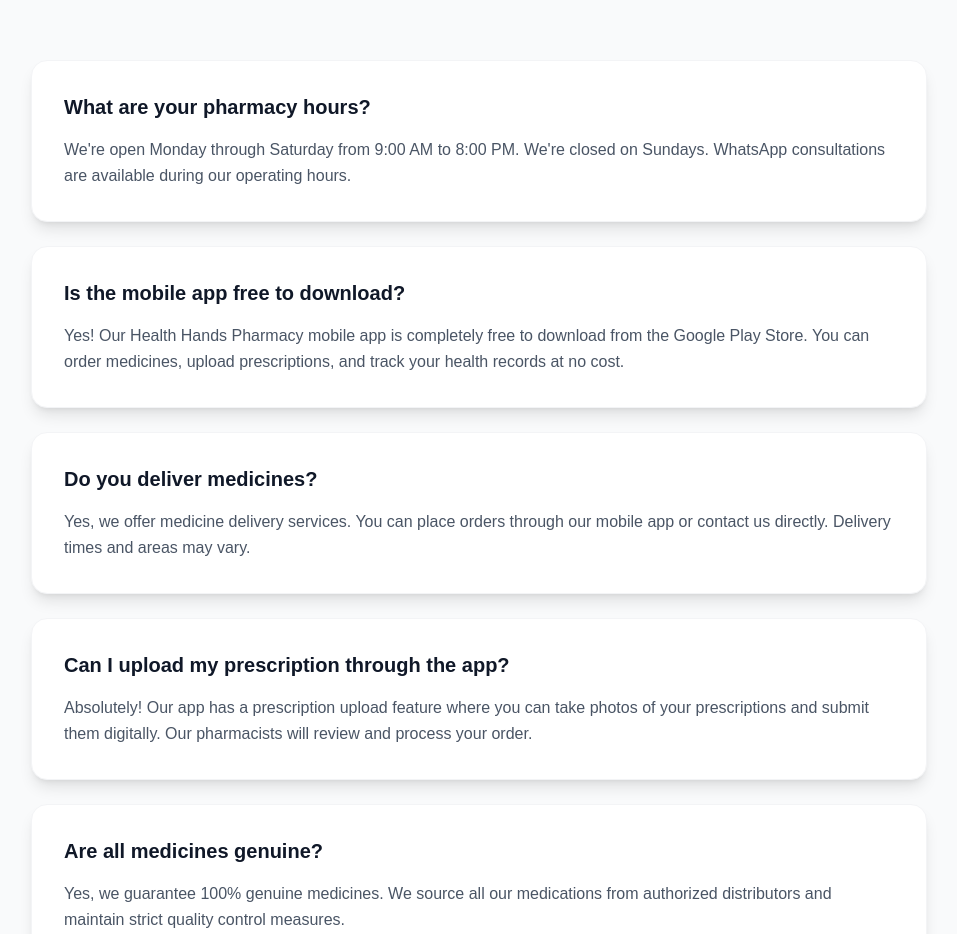
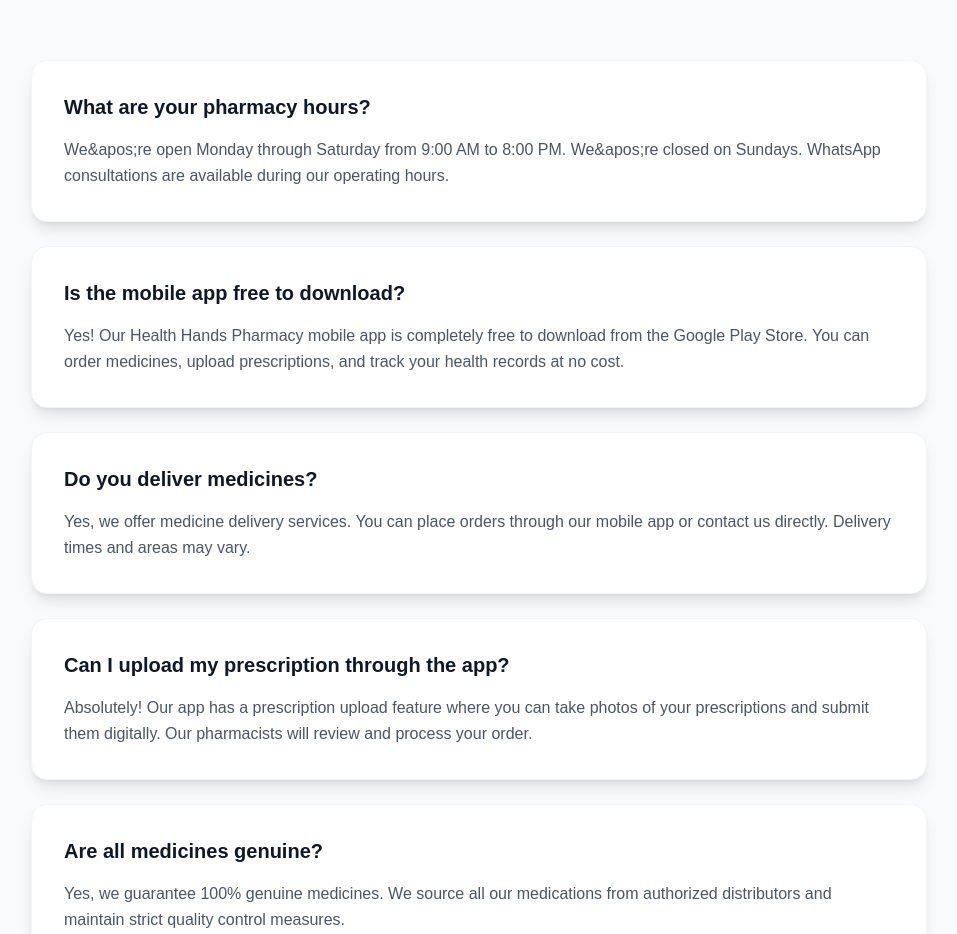
Before and after one commit to Muhammad08Rayyan/Health-Hands-Website, a Next.js app: page / in a window 1280 px wide. Shown: the part 8500-9434 px from the top of the page, without its empty margins (161-1118 px from the left). Built offline with nearby package versions, Linux system fonts and the light colour scheme.

Commit message:
Initial Commit

```diff
--- a/app/page.tsx
+++ b/app/page.tsx
@@ -968,7 +968,7 @@ export default function Home() {
                     </svg>
                   </div>
                   <p className="text-gray-600 mt-3 leading-relaxed">
-                    Unlike typical delivery services, we're a licensed physical pharmacy with decades of pharmaceutical expertise.
+                    Unlike typical delivery services, we&apos;re a licensed physical pharmacy with decades of pharmaceutical expertise.
                     Our team includes qualified pharmacists who provide professional consultations, drug interaction checks,
                     and personalized health guidance combined with cutting-edge technology.
                   </p>
@@ -1042,7 +1042,7 @@ export default function Home() {
             {[
               {
                 question: "What are your pharmacy hours?",
-                answer: "We're open Monday through Saturday from 9:00 AM to 8:00 PM. We're closed on Sundays. WhatsApp consultations are available during our operating hours."
+                answer: "We&apos;re open Monday through Saturday from 9:00 AM to 8:00 PM. We&apos;re closed on Sundays. WhatsApp consultations are available during our operating hours."
               },
               {
                 question: "Is the mobile app free to download?",
```
